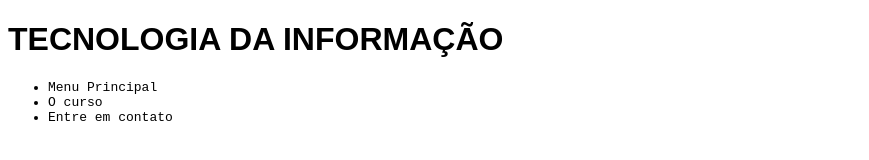
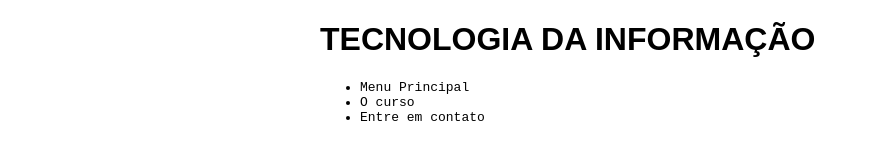
Before and after one commit to leonmax1717/tecinfo, a plain HTML site: page index.html in a window 1280 px wide. Shown: the whole page, without its empty margins (0-869 px from the left). Drawn offline with Linux system fonts and the light colour scheme.

Commit message:
Inserindo e diminuindo tamanho da pagina

```diff
--- a/estilo.css
+++ b/estilo.css
@@ -5,3 +5,7 @@ h1{
 li{
 	font-family: monospace;
 }
+body{
+	width: 50%;
+	margin: auto;
+}
--- a/index.html
+++ b/index.html
@@ -6,6 +6,9 @@
 	<meta name="keywords" content="TECNOLOGIA DA INFROMAÇÃO">
 	<!--- tags meta--->
 	<link rel="stylesheet" href="estilo.css">
+	<title>Curso
+
+	Tecinfo</title>
 </head>
 
 <body>
```
